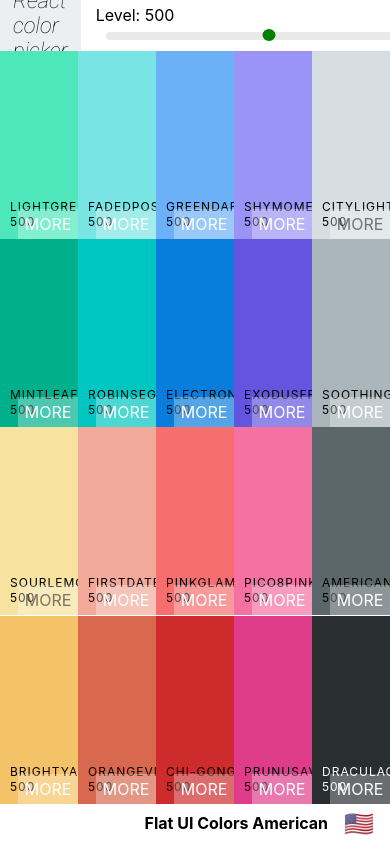
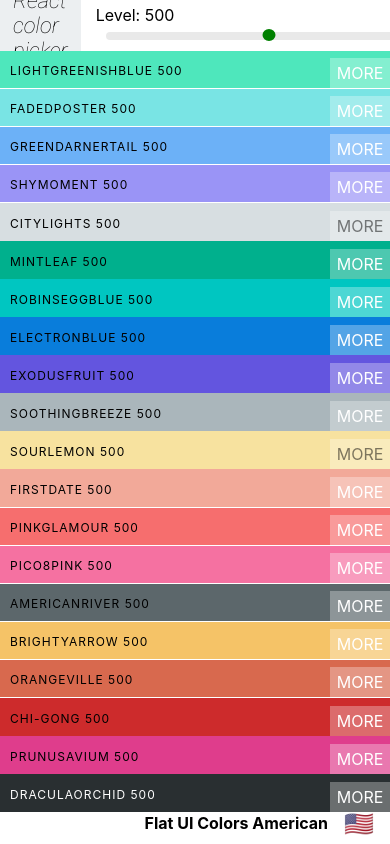
Before and after one commit to daylanberry/colors-app, a React (Create React App) app: page /palette/flat-ui-colors-american in a window 390 px wide. Shown: the top 844 px of the page. Built offline with nearby package versions, Linux system fonts and the light colour scheme.

Commit message:
making colorbox responsive

```diff
--- a/src/App.js
+++ b/src/App.js
@@ -10,19 +10,33 @@
 class App extends Component {
   constructor(props) {
     super(props);
+    const savedPalettes = JSON.parse(window.localStorage.getItem('palettes'))
 
     this.state = {
-      palettes: seedColors
+      palettes: savedPalettes || seedColors
     }
   }
 
   findPalette = (id, array) => {
     let colorPalette = array.find(palette => palette.id === id)
     return colorPalette
+  };
+
+  deletePalette = (id) => {
+    this.setState(state => ({
+      palettes: state.palettes.filter(palette => palette.id !== id)
+    }), this.syncLocalStorage)
+
+  };
+
+  savePalette = (newPalette) => {
+    this.setState({ palettes: [...this.state.palettes, newPalette]}, () => this.syncLocalStorage())
+
   }
 
-  savePalette = (newPalette) => {
-    this.setState({ palettes: [...this.state.palettes, newPalette]})
+  syncLocalStorage = () => {
+    const { palettes } = this.state;
+    window.localStorage.setItem('palettes', JSON.stringify(palettes))
   }
 
   render() {
@@ -52,7 +66,15 @@
         />
         <Route
           exact path='/'
-          render={(props) => <PaletteList {...props} palettes={palettes}/>}
+          render={(props) => (
+            <PaletteList
+              deletePalette={this.deletePalette}
+              {...props}
+              palettes={palettes}
+
+            />
+            )
+          }
         />
         <Route
           exact path='/palette/:id'
--- a/src/MiniPalette.js
+++ b/src/MiniPalette.js
@@ -1,11 +1,9 @@
 import React from 'react';
 import { withStyles } from '@material-ui/core/styles';
 import styles from './styles/MiniPaletteStyles';
+import DeleteIcon, { useState } from '@material-ui/icons/Delete'
 
-
-const MiniPalette = (props) => {
-
-  const { classes, paletteName, emoji, colors, handleClick } = props;
+const MiniPalette = ({ classes, paletteName, emoji, colors, handleClick, handleDelete, id }) => {
 
   const miniColorBoxes = colors.map(color => (
     <div
@@ -14,10 +12,20 @@
       key={color.name}
     >
     </div>
-  ))
+  ));
+
+  const deletePalette = (e) => {
+    e.stopPropagation()
+    handleDelete(id)
+  }
 
   return (
     <div className={classes.root} onClick={handleClick}>
+      <DeleteIcon
+        className={classes.deleteIcon}
+        style={{transition: 'all 0.3s ease-in-out'}}
+        onClick={deletePalette}
+      />
       <div className={classes.color}>
         {miniColorBoxes}
       </div>
--- a/src/Navbar.js
+++ b/src/Navbar.js
@@ -18,10 +18,6 @@
     }
   }
 
-  // handleChange = (e) => {
-  //   this.setState({ format: e.target.value },
-  //     () => this.props.handleChange(this.state.format))
-  // }
 
   render() {
     const { changeLevel, level, showingAllColors, classes } = this.props;
--- a/src/PaletteFormNav.js
+++ b/src/PaletteFormNav.js
@@ -2,6 +2,7 @@
 import clsx from 'clsx';
 import { Link } from 'react-router-dom'
 import PaletteMetaForm from './PaletteMetaForm'
+import AddToPhotosIcon from '@material-ui/icons/AddToPhotos';
 
 import CssBaseline from '@material-ui/core/CssBaseline';
 import AppBar from '@material-ui/core/AppBar';
@@ -42,9 +43,11 @@
             aria-label="open drawer"
             onClick={handleDrawerOpen}
             edge="start"
-            className={clsx(classes.menuButton, open && classes.hide)}
+            className={clsx(classes.menuButton,
+              {[ classes.hide]: open
+            })}
           >
-            <MenuIcon />
+            <AddToPhotosIcon/>
           </IconButton>
           <Typography variant="h6" noWrap>
             Create a Palette
--- a/src/PaletteList.js
+++ b/src/PaletteList.js
@@ -11,7 +11,7 @@
   }
 
   render() {
-    const { palettes, classes } = this.props;
+    const { palettes, classes, deletePalette } = this.props;
 
     return (
       <div className={classes.root}>
@@ -26,6 +26,9 @@
                   <MiniPalette
                     {...palette}
                     handleClick={() => this.goToPalette(palette.id)}
+                    handleDelete={deletePalette}
+                    key={palette.id}
+                    id={palette.id}
                   />
               ))
             }
--- a/src/styles/ColorBoxStyles.js
+++ b/src/styles/ColorBoxStyles.js
@@ -1,4 +1,5 @@
 import chroma from 'chroma-js';
+import sizes from './sizes';
 
 export default {
   ColorBox: {
@@ -11,7 +12,21 @@
     marginBottom: "-3.5px",
     "&:hover button": {
       opacity: 1
+    },
+    [sizes.down('lg')]: {
+      width: '25%',
+      height: props => (props.showingFullPalette ? '20%' : '50%')
+    },
+
+    [sizes.down('md')]: {
+      width: '50%',
+      height: props => (props.showingFullPalette ? '10%': '50%')
+    },
+    [sizes.down('xs')]: {
+      width: '100%',
+      height: props => (props.showingFullPalette ? '5%' : '10%')
     }
+
   },
   copyText: {
     color: props => chroma(props.background).luminance() >= 0.7 ? 'black' : 'white'
--- a/src/styles/MiniPaletteStyles.js
+++ b/src/styles/MiniPaletteStyles.js
@@ -6,8 +6,9 @@
     position: 'relative',
     overflow: 'hidden',
     border: '1px solid black',
-    '&:hover': {
-      cursor: 'pointer'
+    cursor: 'pointer',
+    '&:hover svg': {
+      opacity: '1'
     }
 
   },
@@ -42,5 +43,20 @@
     margin: '0 auto',
     position: 'relative',
     marginBottom: '-3.5px'
+  },
+  delete: {
+
+  },
+  deleteIcon: {
+    color: 'white',
+    backgroundColor: '#eb3d30',
+    width: '20px',
+    height: '20px',
+    position: 'absolute',
+    right: '0px',
+    top: '0px',
+    padding: '10px',
+    zIndex: '10',
+    opacity: '0'
   }
 }
--- a/src/styles/NewPaletteFormStyles.js
+++ b/src/styles/NewPaletteFormStyles.js
@@ -4,10 +4,6 @@
 const useStyles = makeStyles((theme) => ({
   root: {
     display: 'flex',
-  },
-
-  hide: {
-    display: 'none',
   },
   drawer: {
     width: drawerWidth,
@@ -21,6 +17,7 @@
   drawerHeader: {
     display: 'flex',
     alignItems: 'center',
+    width: '100%',
     padding: theme.spacing(0, 1),
     // necessary for content to be below app bar
     ...theme.mixins.toolbar,
@@ -29,7 +26,7 @@
   content: {
     flexGrow: 1,
     height: "calc(100vh - 64px)",
-    padding: theme.spacing(3),
+    padding: 0,
     transition: theme.transitions.create('margin', {
       easing: theme.transitions.easing.sharp,
       duration: theme.transitions.duration.leavingScreen,
--- a/src/styles/PaletteFormNavStyles.js
+++ b/src/styles/PaletteFormNavStyles.js
@@ -4,6 +4,9 @@
 const useStyles = makeStyles((theme) => ({
   root: {
     display: 'flex'
+  },
+  hide: {
+    display: 'none',
   },
   appBar: {
     transition: theme.transitions.create(['margin', 'width'], {
--- /dev/null
+++ b/src/styles/sizes.js
@@ -0,0 +1,15 @@
+export default {
+  up() {
+
+  },
+  down(size) {
+    const sizes = {
+      xs: '576px',
+      sm: '768px',
+      md: '992px',
+      lg: '1200px'
+    }
+
+    return `@media (max-width: ${sizes[size]})`
+  }
+}
```
